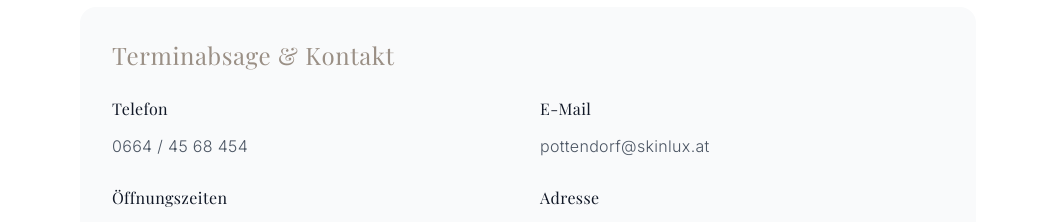
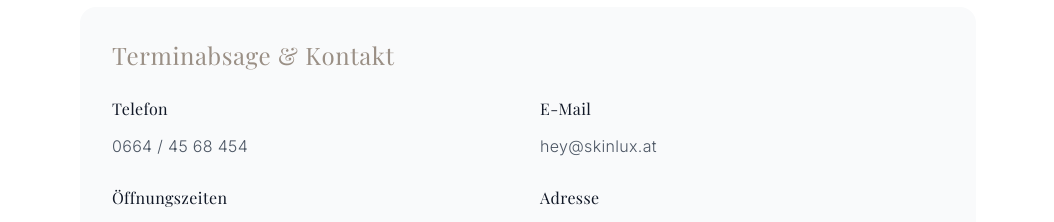
Before and after one commit to ElikciOlcay/skinlux-pottendorf, a Next.js app: page /stornobedingungen in a window 1280 px wide. Shown: the part 1480-1702 px from the top of the page, without its empty margins (112-1166 px from the left). Built offline with nearby package versions, Linux system fonts and the light colour scheme.

Commit message:
Ändere E-Mail-Adresse zu hey@skinlux.at
- Aktualisiere Kontakt-E-Mail in Stornobedingungen von pottendorf@skinlux.at zu hey@skinlux.at

```diff
--- a/app/stornobedingungen/page.tsx
+++ b/app/stornobedingungen/page.tsx
@@ -129,7 +129,7 @@
                                 </div>
                                 <div>
                                     <h4 className="font-medium text-gray-900 mb-2">E-Mail</h4>
-                  <p className="text-gray-600 font-light">pottendorf@skinlux.at</p>
+                                    <p className="text-gray-600 font-light">hey@skinlux.at</p>
                                 </div>
                                 <div>
                                     <h4 className="font-medium text-gray-900 mb-2">Öffnungszeiten</h4>
```
Lines whose indentation alone changed are shown as unchanged.
